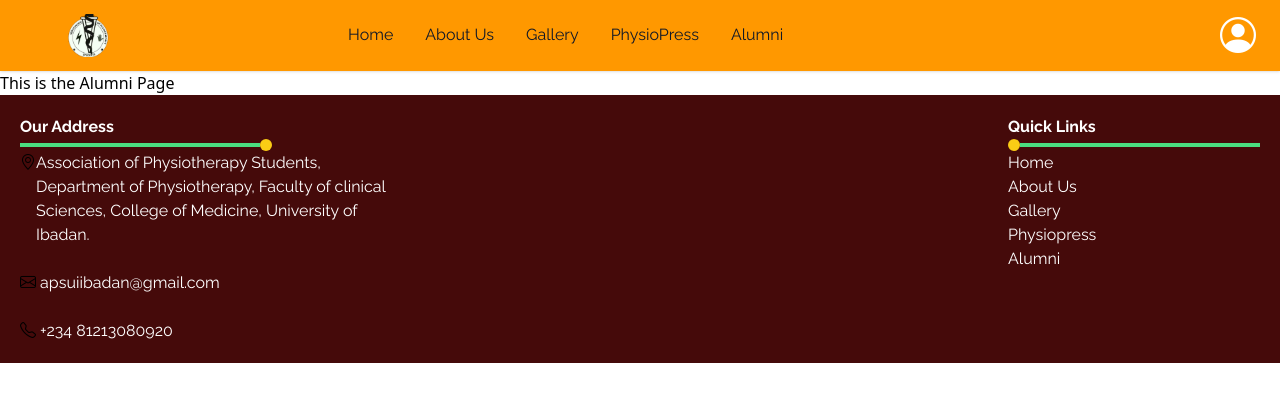
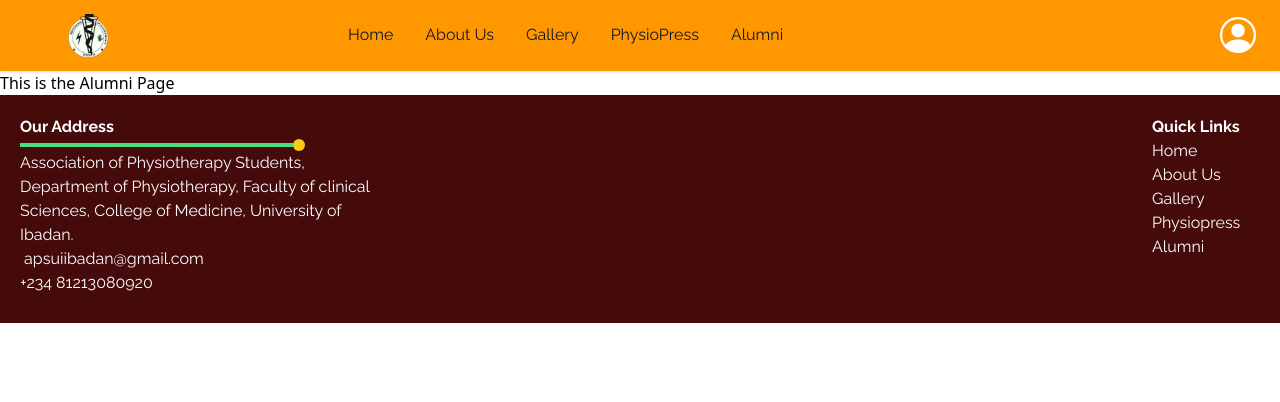
Before and after one commit to devPhysios/aps-website-frontend, a Vue app: page /alumni in a window 1280 px wide. Shown: the top 402 px of the page. Built offline with nearby package versions, Linux system fonts and the light colour scheme.

Commit message:
Footer merge

```diff
--- a/src/components/Footer.vue
+++ b/src/components/Footer.vue
@@ -8,12 +8,12 @@
                         Our Address</h1>
                 </strong>
                 <div class="flex items-center">
-                    <div class="w-60 h-1 bg-green-400"></div>
+                    <div class="w-1/4 h-1 bg-green-400"></div>
                     <div class="w-3 h-3 bg-yellow-400 rounded-full"></div>
                 </div>
 
 
-                <div class="flex "> <i class="bi bi-geo-alt"></i>
+                <div class="flex items-center">
                     <div>
                         <p class="text-white">Association of Physiotherapy Students,
                             <br>
@@ -22,31 +22,26 @@
                             Ibadan.
                         </p>
                     </div>
-                </div> <br>
+                </div>
                 <div class="flex items-center">
-                    <div class="flex"> <i class=" fill-blue-500 bi bi-envelope"></i>
+                    <div>
                         <p class="text-white"> &nbsp;apsuiibadan@gmail.com</p>
                     </div>
-                </div> <br>
+                </div>
                 <div class="flex items-center">
-                    <div class="flex"> <i class="bi bi-telephone"></i>
-                        <p class="text-white"> &nbsp;+234 81213080920</p>
+                    <div>
+                        <p class="text-white">+234 81213080920</p>
                     </div>
                 </div>
             </div>
-            <div class="flex-wrap p-5 ">
-                <div class="flex-1 ">
+            <div class="flex-wrap ">
+                <div class="flex-1 p-5">
                     <div class="text-white">
                         <p>
                         <ul class="list-none">
                             <strong>
                                 <h1>Quick Links </h1>
                             </strong>
-                            <div class="flex items-center">
-
-                                <div class="w-3 h-3 bg-yellow-400 rounded-full"></div>
-                                <div class="w-60 h-1 bg-green-400"></div>
-                            </div>
                             <li>Home</li>
                             <li>About Us </li>
                             <li>Gallery</li>
```
